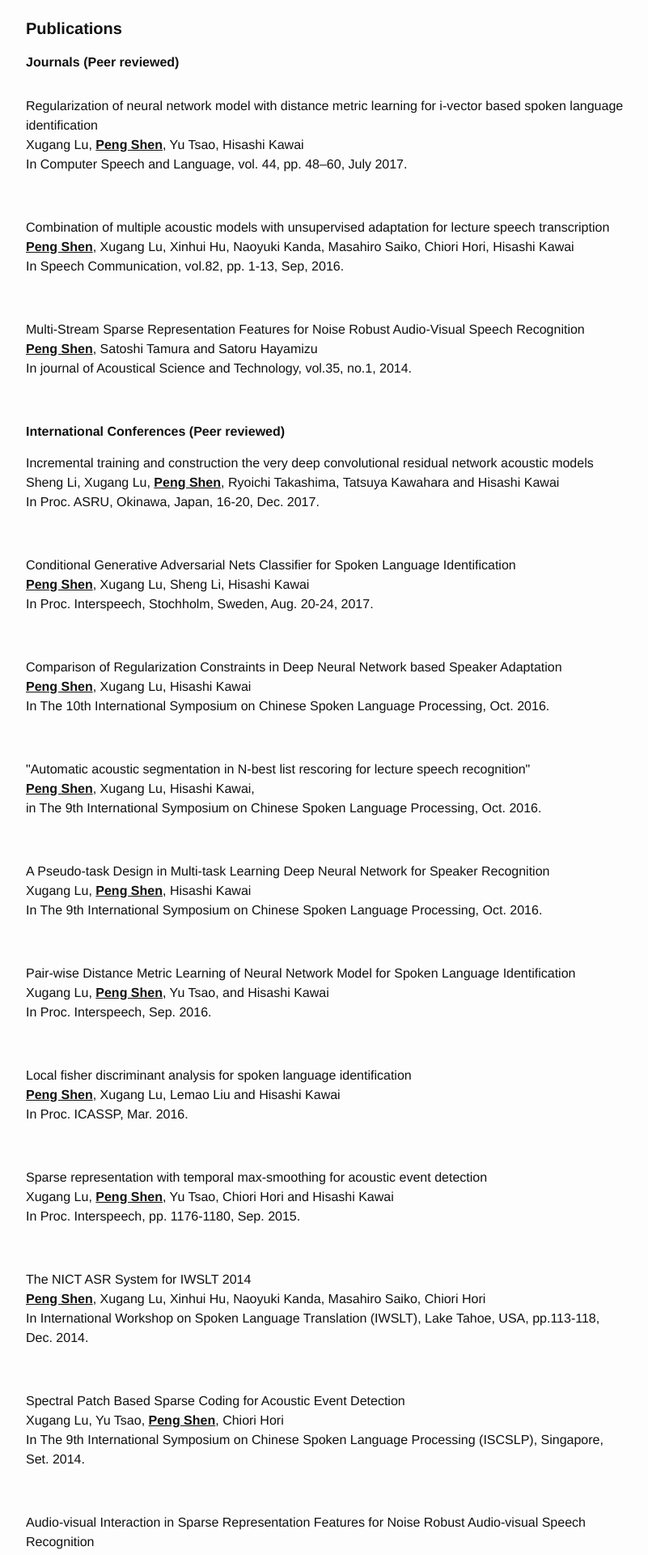
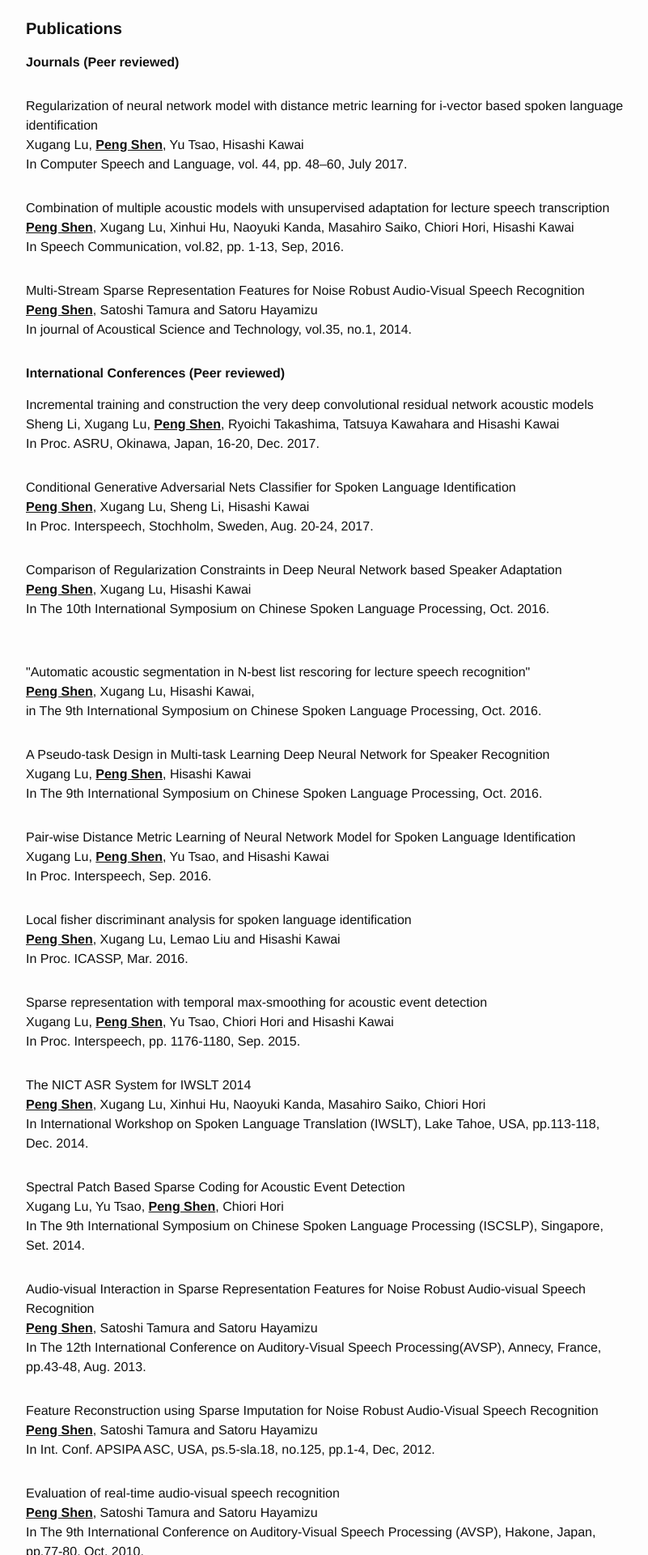
Before and after one commit to sinpycn/sinpycn.github.io, a Jekyll site: the page built from index.md, in a window 1280 px wide. Shown: the part 684-2604 px from the top of the page at 81% size, without its empty margins (238-1039 px from the left). Built offline with Jekyll 4.4.1, drawn with Linux system fonts in a browser that asks for light colours.

```diff
--- a/_layouts/home.html
+++ b/_layouts/home.html
@@ -45,24 +45,23 @@ layout: default
     <li>
       <h4><b>Journals (Peer reviewed)</b></h4>
       <p>
-
         <li>
           Regularization of neural network model with distance metric learning for i-vector based spoken language identification <br>
 					Xugang Lu, <u><b>Peng Shen</b></u>, Yu Tsao, Hisashi Kawai<br>
-					In Computer Speech and Language, vol. 44, pp. 48–60, July 2017.<br><br>
+					In Computer Speech and Language, vol. 44, pp. 48–60, July 2017.<br>
 				</li>
 
         <li>
 					Combination of multiple acoustic models with unsupervised adaptation for lecture speech transcription <br>
 					<u><b>Peng Shen</b></u>, Xugang Lu, Xinhui Hu, Naoyuki Kanda, Masahiro Saiko, Chiori Hori, Hisashi Kawai<br>
-					In Speech Communication, vol.82, pp. 1-13, Sep, 2016.<br><br>
+					In Speech Communication, vol.82, pp. 1-13, Sep, 2016.<br>
 			  </li>
 
 
         <li>
 					Multi-Stream Sparse Representation Features for Noise Robust Audio-Visual Speech Recognition<br>
 					<u><b>Peng Shen</b></u>, Satoshi Tamura and Satoru Hayamizu<br>
-					In journal of Acoustical Science and Technology, vol.35, no.1, 2014.<br><br>
+					In journal of Acoustical Science and Technology, vol.35, no.1, 2014.<br>
 			  </li>
       </p>
 
@@ -71,15 +70,14 @@ layout: default
 				<li>
 					Incremental training and construction the very deep convolutional residual network acoustic models<br>
 					Sheng Li, Xugang Lu, <u><b>Peng Shen</b></u>, Ryoichi Takashima, Tatsuya Kawahara and Hisashi Kawai<br>
-					In Proc. ASRU, Okinawa, Japan, 16-20, Dec. 2017.<br><br>
+					In Proc. ASRU, Okinawa, Japan, 16-20, Dec. 2017.<br>
 				</li>
 
 
         <li>
 					Conditional Generative Adversarial Nets Classifier for Spoken Language Identification <br>
 					<u><b>Peng Shen</b></u>, Xugang Lu, Sheng Li, Hisashi Kawai <br>
-					In Proc. Interspeech, Stochholm, Sweden, Aug. 20-24, 2017. <br><br>
-
+					In Proc. Interspeech, Stochholm, Sweden, Aug. 20-24, 2017. <br>
 				</li>
 
         <li>
@@ -91,125 +89,132 @@ layout: default
         <li>
 					"Automatic acoustic segmentation in N-best list rescoring for lecture speech recognition"<br>
 					<u><b>Peng Shen</b></u>, Xugang Lu, Hisashi Kawai,  <br>
-					in The 9th International Symposium on Chinese Spoken Language Processing, Oct. 2016.<br><br>
+					in The 9th International Symposium on Chinese Spoken Language Processing, Oct. 2016.<br>
 				</li>
 
         <li>
 					A Pseudo-task Design in Multi-task Learning Deep Neural Network for Speaker Recognition<br>
 					Xugang Lu, <u><b>Peng Shen</b></u>, Hisashi Kawai<br>
-					In The 9th International Symposium on Chinese Spoken Language Processing, Oct. 2016.<br><br>
+					In The 9th International Symposium on Chinese Spoken Language Processing, Oct. 2016.<br>
 				</li>
 
         <li>
 					Pair-wise Distance Metric Learning of Neural Network Model for Spoken Language Identification<br>
 					Xugang Lu, <u><b>Peng Shen</b></u>, Yu Tsao, and Hisashi Kawai<br>
-					In Proc. Interspeech, Sep. 2016.<br><br>
+					In Proc. Interspeech, Sep. 2016.<br>
 				</li>
 
         <li>
 					Local fisher discriminant analysis for spoken language identification<br>
 					<u><b>Peng Shen</b></u>, Xugang Lu, Lemao Liu and Hisashi Kawai<br>
-					In Proc. ICASSP, Mar. 2016.<br><br>
+					In Proc. ICASSP, Mar. 2016.<br>
 				</li>
 
-                    <li>Sparse representation with temporal max-smoothing for acoustic event detection<br>
+        <li>
+          Sparse representation with temporal max-smoothing for acoustic event detection<br>
 					Xugang Lu, <u><b>Peng Shen</b></u>, Yu Tsao, Chiori Hori and Hisashi Kawai<br>
-					In Proc. Interspeech, pp. 1176-1180, Sep. 2015.<br><br>
+					In Proc. Interspeech, pp. 1176-1180, Sep. 2015.<br>
 				</li>
 
-                    <li>The NICT ASR System for IWSLT 2014<br>
+        <li>
+          The NICT ASR System for IWSLT 2014<br>
 					<u><b>Peng Shen</b></u>, Xugang Lu, Xinhui Hu, Naoyuki Kanda, Masahiro Saiko, Chiori Hori<br>
-					In International Workshop on Spoken Language Translation (IWSLT), Lake Tahoe, USA, pp.113-118, Dec. 2014.<br><br>
+					In International Workshop on Spoken Language Translation (IWSLT), Lake Tahoe, USA, pp.113-118, Dec. 2014.<br>
 				</li>
 
         <li>
 					Spectral Patch Based Sparse Coding for Acoustic Event Detection<br>
 					Xugang Lu, Yu Tsao, <u><b>Peng Shen</b></u>, Chiori Hori<br>
-					In The 9th International Symposium on Chinese Spoken Language Processing (ISCSLP), Singapore, Set. 2014.<br><br>
+					In The 9th International Symposium on Chinese Spoken Language Processing (ISCSLP), Singapore, Set. 2014.<br>
 				</li>
 
         <li>
 					Audio-visual Interaction in Sparse Representation Features for Noise Robust Audio-visual Speech Recognition<br>
 					<u><b>Peng Shen</b></u>, Satoshi Tamura and Satoru Hayamizu<br>
-					In The 12th International Conference on Auditory-Visual Speech Processing(AVSP), Annecy, France, pp.43-48, Aug. 2013.<br><br>
+					In The 12th International Conference on Auditory-Visual Speech Processing(AVSP), Annecy, France, pp.43-48, Aug. 2013.<br>
 				</li>
 
         <li>
 					Feature Reconstruction using Sparse Imputation for Noise Robust Audio-Visual Speech Recognition<br>
 					<u><b>Peng Shen</b></u>, Satoshi Tamura and Satoru Hayamizu<br>
-					In Int. Conf. APSIPA ASC, USA, ps.5-sla.18, no.125, pp.1-4, Dec, 2012.<br><br>
+					In Int. Conf. APSIPA ASC, USA, ps.5-sla.18, no.125, pp.1-4, Dec, 2012.<br>
 				</li>
 
         <li>
 					Evaluation of real-time audio-visual speech recognition<br>
 					<u><b>Peng Shen</b></u>, Satoshi Tamura and Satoru Hayamizu<br>
-					In The 9th International Conference on Auditory-Visual Speech Processing (AVSP), Hakone, Japan, pp.77-80, Oct. 2010.<br><br>
+					In The 9th International Conference on Auditory-Visual Speech Processing (AVSP), Hakone, Japan, pp.77-80, Oct. 2010.<br>
 				</li>
 
       </p>
 
       <h4><b>Domestic Conferences</b></h4>
       <p>
-
         <li>
 					Improving CTC-based acoustic model with very deep residual neural network<br>
 					S. Li, X. Lu, R.Takashima, <u><b>P. Shen</b></u> and H. Kawai<br>
-					In Acoustical Society of Japan, spring, 2018.<br><br>
+					In Acoustical Society of Japan, spring, 2018.<br>
 			  </li>
 
         <li>
 					cGAN-classifier: Conditional Generative Adversarial Nets for Classification<br>
 					<u><b>Peng Shen</b></u>, Xugang Lu, Sheng Li and Hisashi Kawai<br>
-					In Acoustical Society of Japan, Set. 2017.<br><br>
+					In Acoustical Society of Japan, Set. 2017.<br>
 				</li>
 
         <li>
 					Very deep convolutional residual network acoustic models for Japanese lecture transcription<br>
 					Sheng Li, Xugang Lu, <u><b>Peng Shen</b></u> and Hisashi Kawai<br>
-					In Acoustical Society of Japan, Set. 2017.<br><br>
+					In Acoustical Society of Japan, Set. 2017.<br>
 				</li>
 
 
 			  <li>
 					Building WFST based Grapheme to Phoneme Conversion for Khmer<br>
 					Kak Soky, Xugang Lu, <u><b>Peng Shen</b></u>, Hiroaki Kato, Hisashi Kawai, Chuon Vanna, Vichet Chea<br>
-					In KNLP, 2016.<br><br></li>
+					In KNLP, 2016.<br>
+        </li>
 
 			  <li>
 					Investigation on nonparametric discriminant analysis for language identification<br>
 					<u><b>Peng Shen</b></u>, Xugang Lu and Hisashi Kawai<br>
-					In 2016 Spring Meeting of Acoustical Society of Japan, Mar. 2016.<br><br></li>
+					In 2016 Spring Meeting of Acoustical Society of Japan, Mar. 2016.<br>
+        </li>
 
 
         <li>
 					The 2014 NICT Automatic Speech Recognition System<br>
 					<u><b>Peng Shen</b></u>, Xugang Lu, Xinhui Hu, Naoyuki Kanda, Masahiro Saiko, Chiori Hori<br>
-					In 2015 Spring Meeting of Acoustical Society of Japan, 1-P-20, March, 2015.<br><br></li>
+					In 2015 Spring Meeting of Acoustical Society of Japan, 1-P-20, March, 2015.<br>
+        </li>
 
         <li>
 					Feature Reconstruction using Sparse Imputation for Noise Robust Audio-Visual Speech Recognition<br>
 					<u><b>Peng Shen</b></u>, Satoshi Tamura and Satoru Hayamizu<br>
-					In 2012 Autumn Meeting Acoustical Society of Japan, 3-P-8, pp.217-218, Set. 2012. (In Japanese)<br><br>
+					In 2012 Autumn Meeting Acoustical Society of Japan, 3-P-8, pp.217-218, Set. 2012. (In Japanese)<br>
 			  </li>
-
 
         <li>Recent efforts for high-performance multimodal speech recognition<br>
 					Satoshi Tamura, <u><b>Peng Shen</b></u>, Hiroya Okuda, Naoya Ukai, Takuya Kawasaki, Takumi Seko, Satoru Hayamizu<br>
-					In Technical Reports. Information Processing Society of Japan, vol.112, no.369, pp.41-46, Dec. 2012. (in Japanese)<br><br></li>
+					In Technical Reports. Information Processing Society of Japan, vol.112, no.369, pp.41-46, Dec. 2012. (in Japanese)<br>
+        </li>
 
         <li>
 					Development of Real-time Audio-Visual Speech Recognition System<br>
 					<u><b>Peng Shen</b></u>, Satoshi Tamura and Satoru Hayamizu<br>
-					In 2010 Spring Meeting of Acoustical Society of Japan, 1-P-27, pp.217-218, March, 2010.<br><br></li>
+					In 2010 Spring Meeting of Acoustical Society of Japan, 1-P-27, pp.217-218, March, 2010.<br>
+        </li>
 
       </p>
       <h4><b>Book Translation</b></h4>
       <p>
-                    <li>NIPS 2016 Tutorial: Generative Adversarial Networks. <br>
+        <li>
+          NIPS 2016 Tutorial: Generative Adversarial Networks. <br>
 					&nbsp;&nbsp;<a href="https://sinpycn.github.io/category/gan-tutorial.html" target="_blank">(Translation: In Chinese)</a><br>
 					&nbsp;&nbsp;<a href="https://arxiv.org/abs/1701.00160" target="_blank">(Original English Version: arXiv:1701.00160)</a>
 
         </li>
+      </p>
   </ul>
 
 
```
Lines whose indentation alone changed are shown as unchanged.
